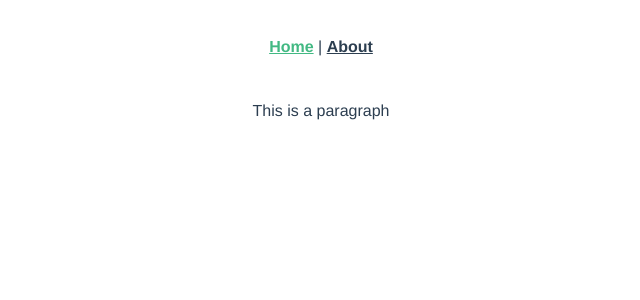
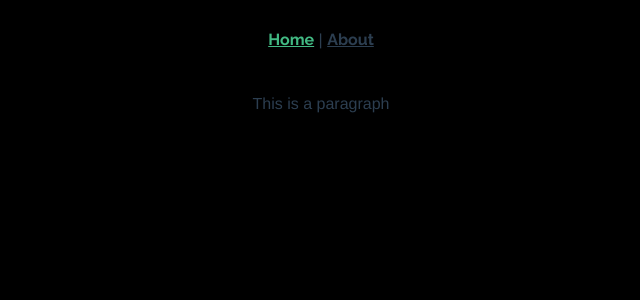
Before and after one commit to oswalde-p/personal-site, a Vue app: page / in a window 1280 px wide. Shown: the top 300 px of the page, without its empty margins (319-959 px from the left). Built offline with nearby package versions, Linux system fonts and the light colour scheme.

Commit message:
Add global style

```diff
--- a/public/index.html
+++ b/public/index.html
@@ -5,11 +5,16 @@
     <meta http-equiv="X-UA-Compatible" content="IE=edge">
     <meta name="viewport" content="width=device-width,initial-scale=1.0">
     <link rel="icon" href="<%= BASE_URL %>favicon.ico">
-    <title><%= htmlWebpackPlugin.options.title %></title>
+    <title>Jason Pursey</title>
+    <link href="https://fonts.googleapis.com/css?family=Montserrat&display=swap" rel="stylesheet">
+    <link href="https://fonts.googleapis.com/css?family=Raleway:700&display=swap" rel="stylesheet">
   </head>
   <body>
     <noscript>
-      <strong>We're sorry but <%= htmlWebpackPlugin.options.title %> doesn't work properly without JavaScript enabled. Please enable it to continue.</strong>
+      <strong>
+        We're sorry but <%= htmlWebpackPlugin.options.title %> doesn't work properly without JavaScript enabled.
+        Please enable it to continue.
+      </strong>
     </noscript>
     <div id="app"></div>
     <!-- built files will be auto injected -->
--- /dev/null
+++ b/src/assets/style.css
@@ -0,0 +1,17 @@
+html {
+  height: 100%;
+  width: 100%;
+}
+
+body {
+  background-color: black;
+  color: white;
+  height: 100%;
+  margin: 0;
+  text-align: center;
+  width: 100%;
+}
+
+a {
+  font-family: 'Raleway', sans-serif;
+}
--- a/src/main.js
+++ b/src/main.js
@@ -1,6 +1,7 @@
 import Vue from 'vue'
 import App from './App.vue'
 import router from './router'
+import './assets/style.css'
 
 Vue.config.productionTip = false
 
```
Also changed, not shown: 1 other file (tests, documents, lock files or other folders).
